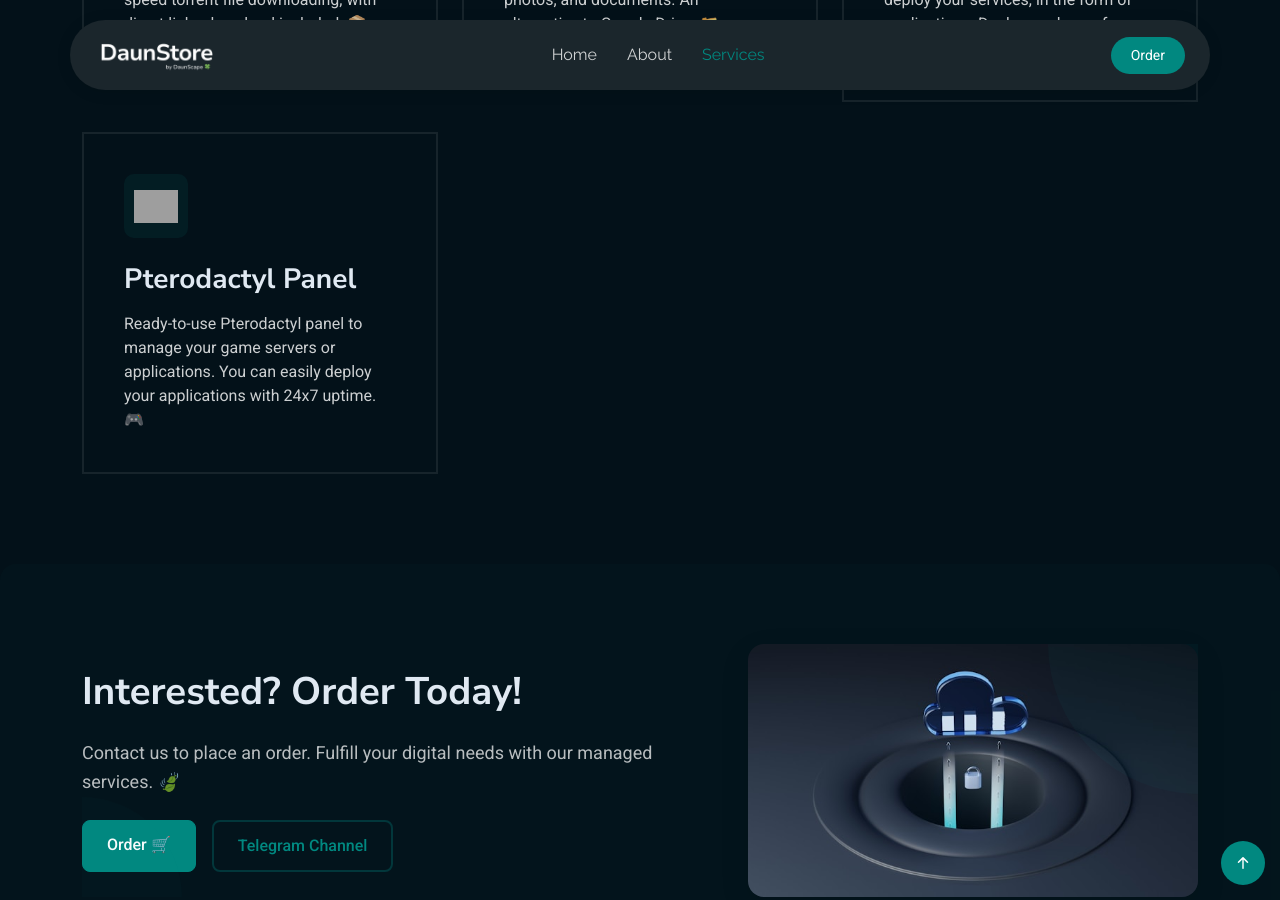
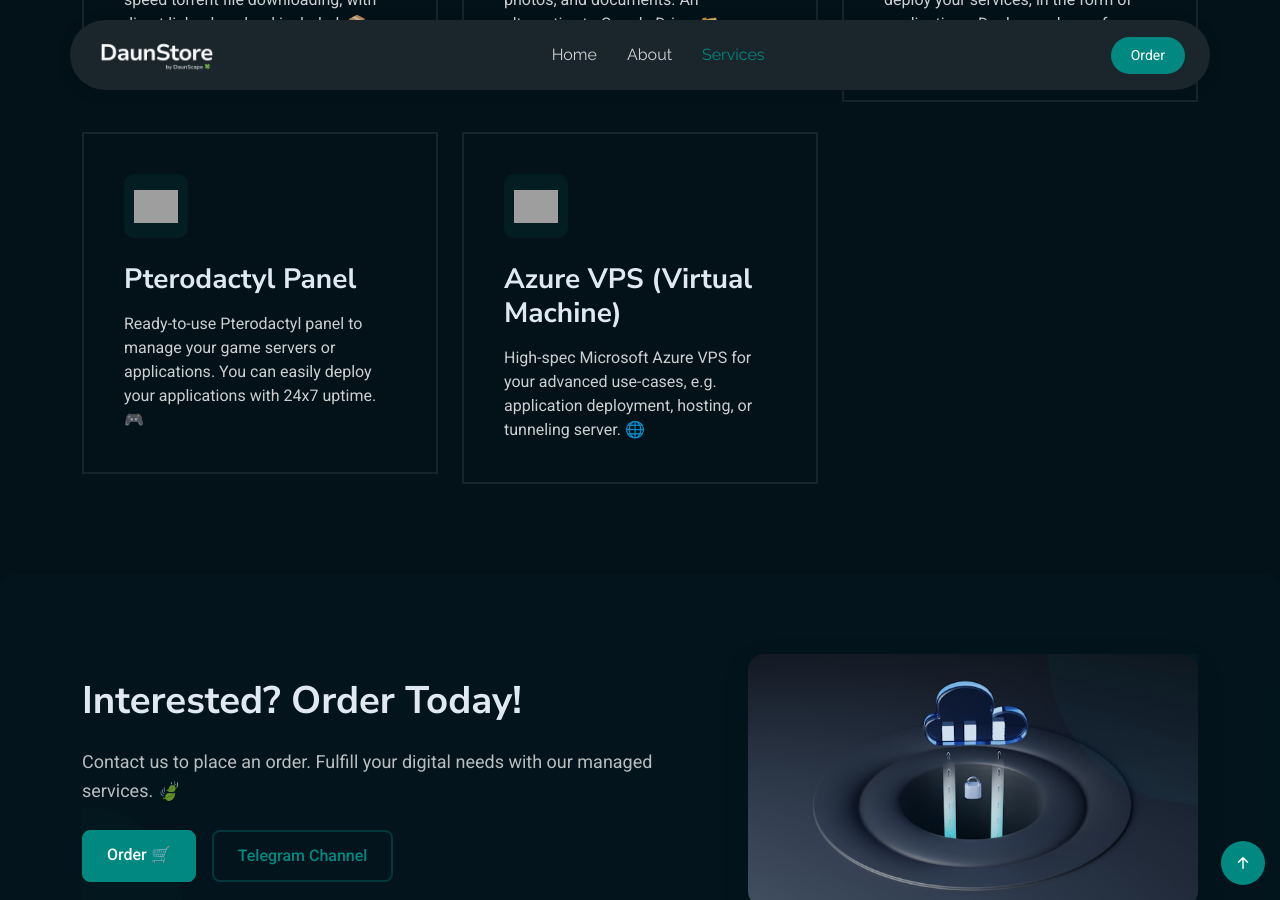
Before and after one commit to DaunScape/daunscape.github.io, a Jekyll site: the page built from index.html, in a window 1280 px wide and 900 px high, scrolled down 2358 px. Built offline with Jekyll 4.4.1, drawn with Linux system fonts in a browser that asks for light colours; grey boxes are pictures that could not be loaded.

Commit message:
New services: Azure VPS

```diff
--- a/index.html
+++ b/index.html
@@ -228,6 +228,31 @@
           </p>
         </div>
       </div>
+      <div class="col-lg-4 col-md-6" data-aos="fade-up" data-aos-delay="100">
+        <div class="service-card position-relative z-1">
+          <div class="service-icon">
+            <!-- <i class="bi bi-code-slash"></i> -->
+            <img
+              src="https://upload.wikimedia.org/wikipedia/commons/f/fa/Microsoft_Azure.svg"
+              width="70%"
+              alt=""
+            />
+          </div>
+          <a
+            href="service-details.html"
+            class="card-action d-flex align-items-center rounded-circle"
+          >
+            <i class="bi bi-arrow-up-right"></i>
+          </a>
+          <h3>
+            <a href="service-details.html"> Azure VPS (Virtual Machine) </a>
+          </h3>
+          <p>
+            High-spec Microsoft Azure VPS for your advanced use-cases, e.g.
+            application deployment, hosting, or tunneling server. 🌐
+          </p>
+        </div>
+      </div>
     </div>
   </div>
 </section>
```
